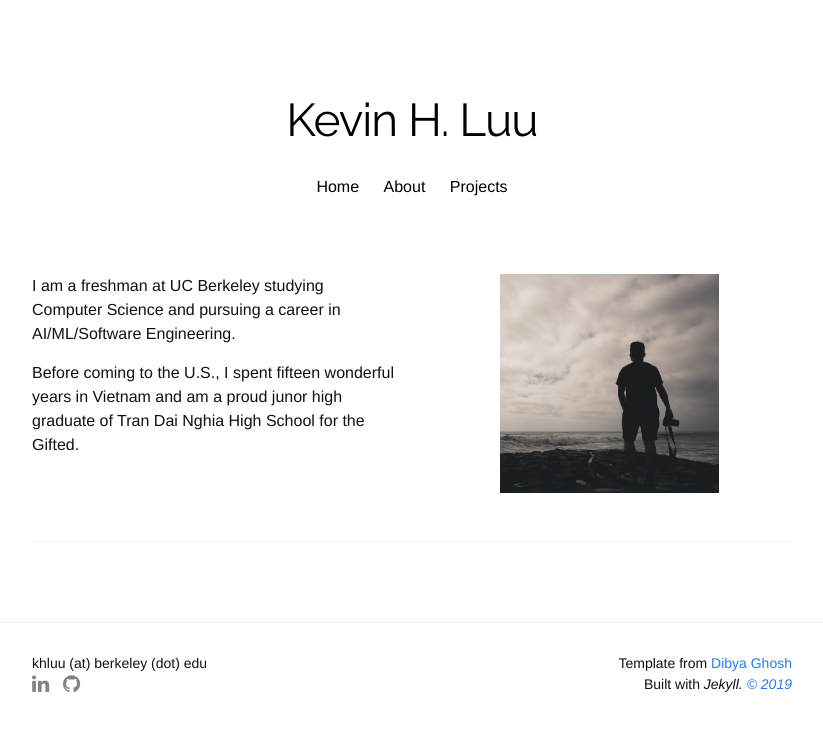
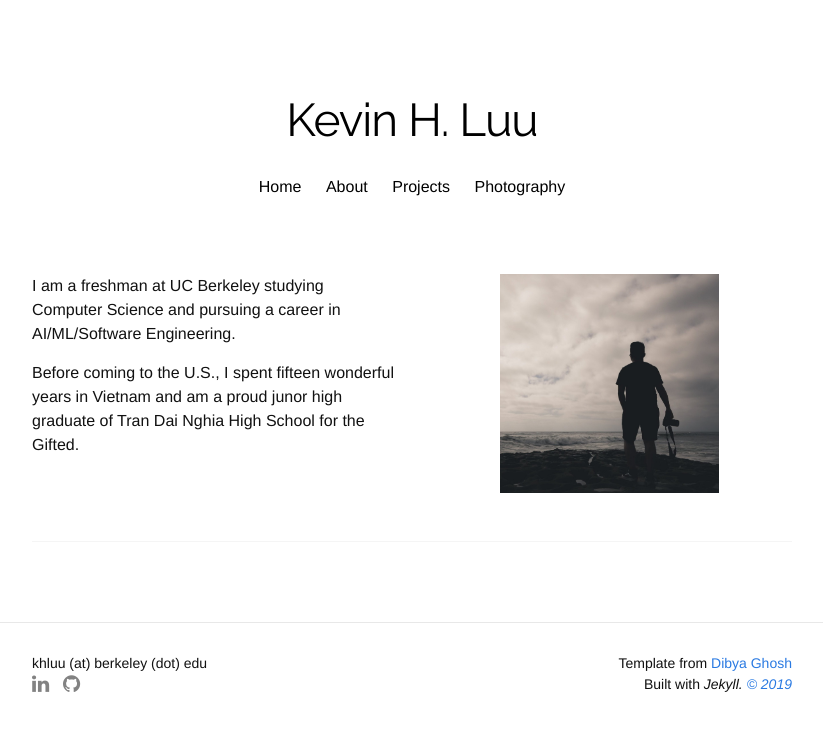
Before and after one commit to khluu/khluu.github.io, a Jekyll site: the page built from index.html, in a window 1280 px wide. Shown: the top 731 px of the page, without its empty margins (228-1051 px from the left). Built offline with Jekyll 4.4.1, drawn with Linux system fonts in a browser that asks for light colours; nearby versions of some CDN libraries; some web fonts are replaced.

Commit message:
Update layout.html

```diff
--- a/_layouts/layout.html
+++ b/_layouts/layout.html
@@ -12,6 +12,7 @@
               <li><a class="page-link" href="{{site.github.url}}/">Home</a>
               <li><a class="page-link" href="{{site.github.url}}/about">About</a></li>
               <li><a class="page-link" href="{{site.github.url}}/projects">Projects</a></li>
+            <li><a class ="page-link" href="{{site.github.url}}/photo">Photography</a></li>
           </ul>
         </section>
       </header>
@@ -35,6 +36,7 @@
                     <li><a href="{{site.github.url}}/"> Home </a></li>
                     <li><a href="{{site.github.url}}/about">About</a></li>
                     <li><a href="{{site.github.url}}/projects">Projects</a></li>
+                    <li><a href="{{site.github.url}}/photo">Photography</a></li>
                 </ul>
               </div>
             </nav>
```
